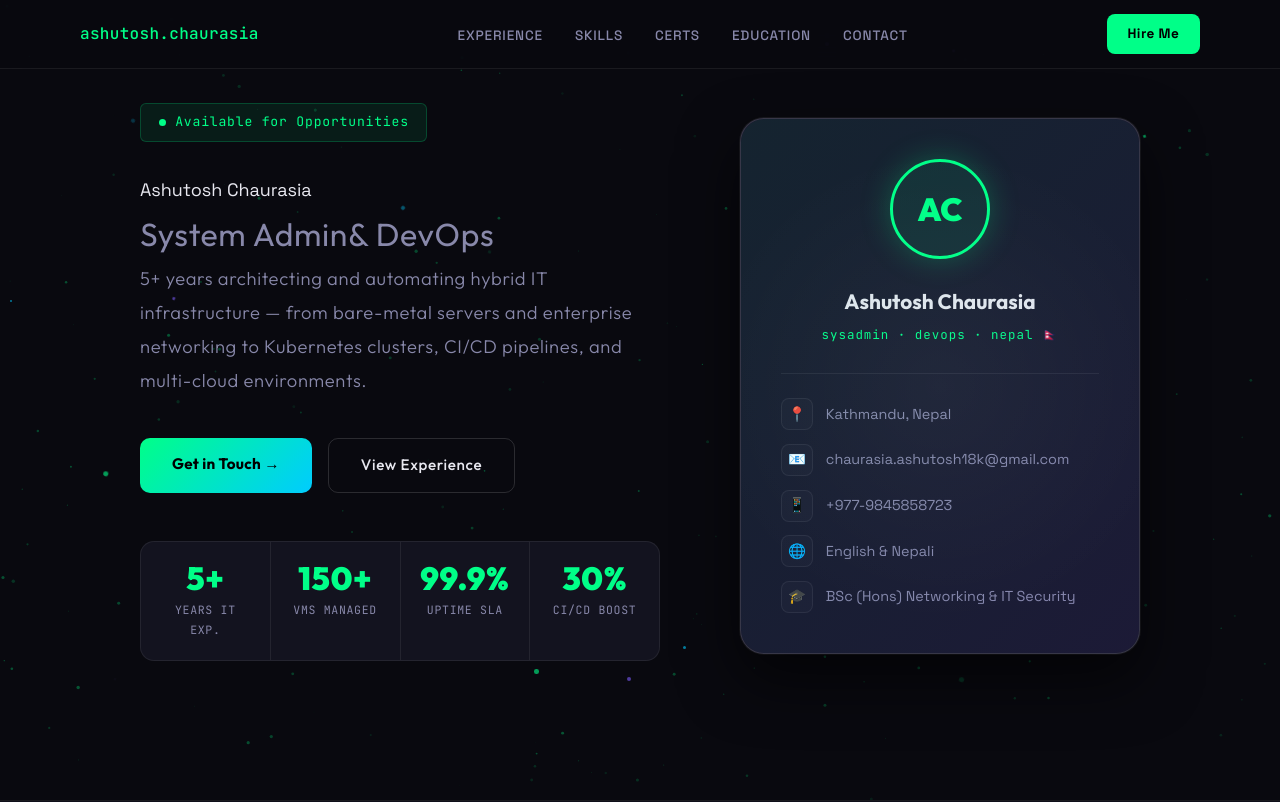
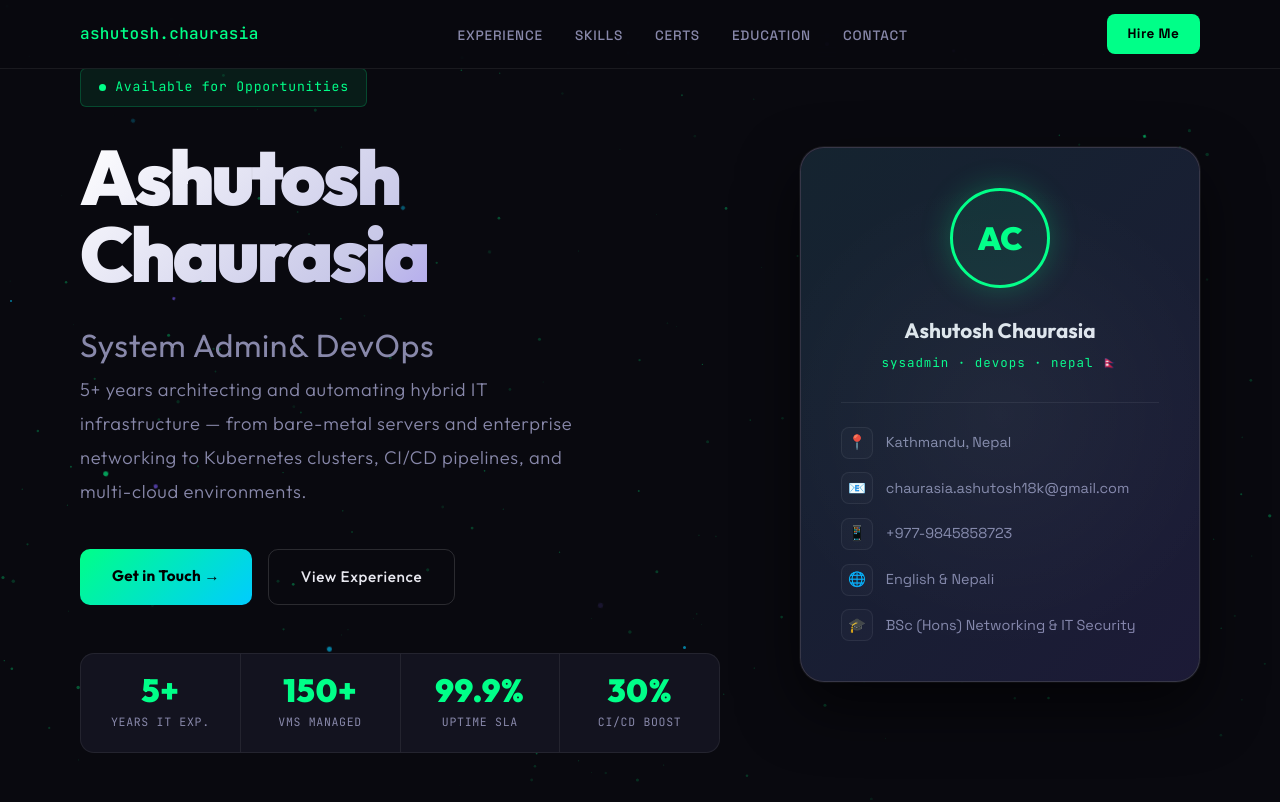
Before and after one commit to ChaurasiaAshutosh/my-portfolio, a plain HTML site: page index.html in a window 1280 px wide. Shown: the top 802 px of the page. Drawn offline with Linux system fonts and the light colour scheme.

Commit message:
Update index.html

```diff
--- a/index.html
+++ b/index.html
@@ -364,7 +364,7 @@ footer{
     <div class="hero-inner">
       <div>
         <div class="hero-tag r"><span class="hero-tag-dot"></span>Available for Opportunities</div>
-        <div class="hero-h2 r">Ashutosh Chaurasia</div></h2>
+        <div class="hero-h1 r">Ashutosh Chaurasia</div></h1>
         <h1 class="hero-name r">System Admin<span>&amp; DevOps</span>
         <p class="hero-desc r2">5+ years architecting and automating hybrid IT infrastructure — from bare-metal servers and enterprise networking to Kubernetes clusters, CI/CD pipelines, and multi-cloud environments.</p>
         <div class="hero-btns r2">
```
